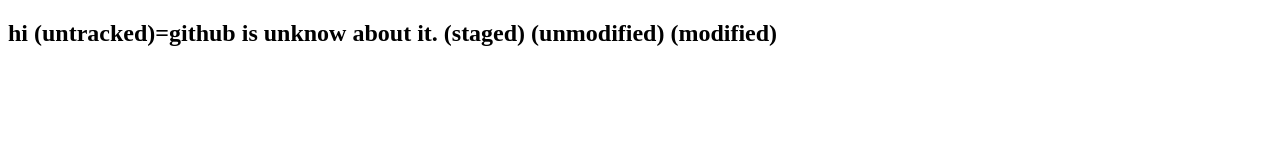
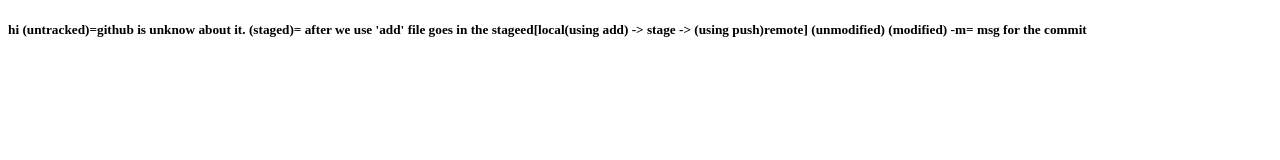
Before and after one commit to shivani01114/GitDemo, a plain HTML site: page second.html in a window 1280 px wide. Drawn offline with Linux system fonts and the light colour scheme.

Commit message:
adding two files

```diff
--- a/second.html
+++ b/second.html
@@ -1,9 +1,10 @@
 <!DOCTYPE html>
 <html>
-    <h2>hi
+    <h5>hi
         (untracked)=github is unknow about it.
-        (staged)
+        (staged)= after we use 'add' file goes in the stageed[local(using add) -> stage -> (using push)remote]
         (unmodified)
         (modified)
-    </h2>
+        -m= msg for the commit
+    </h5>
 </html>
```
